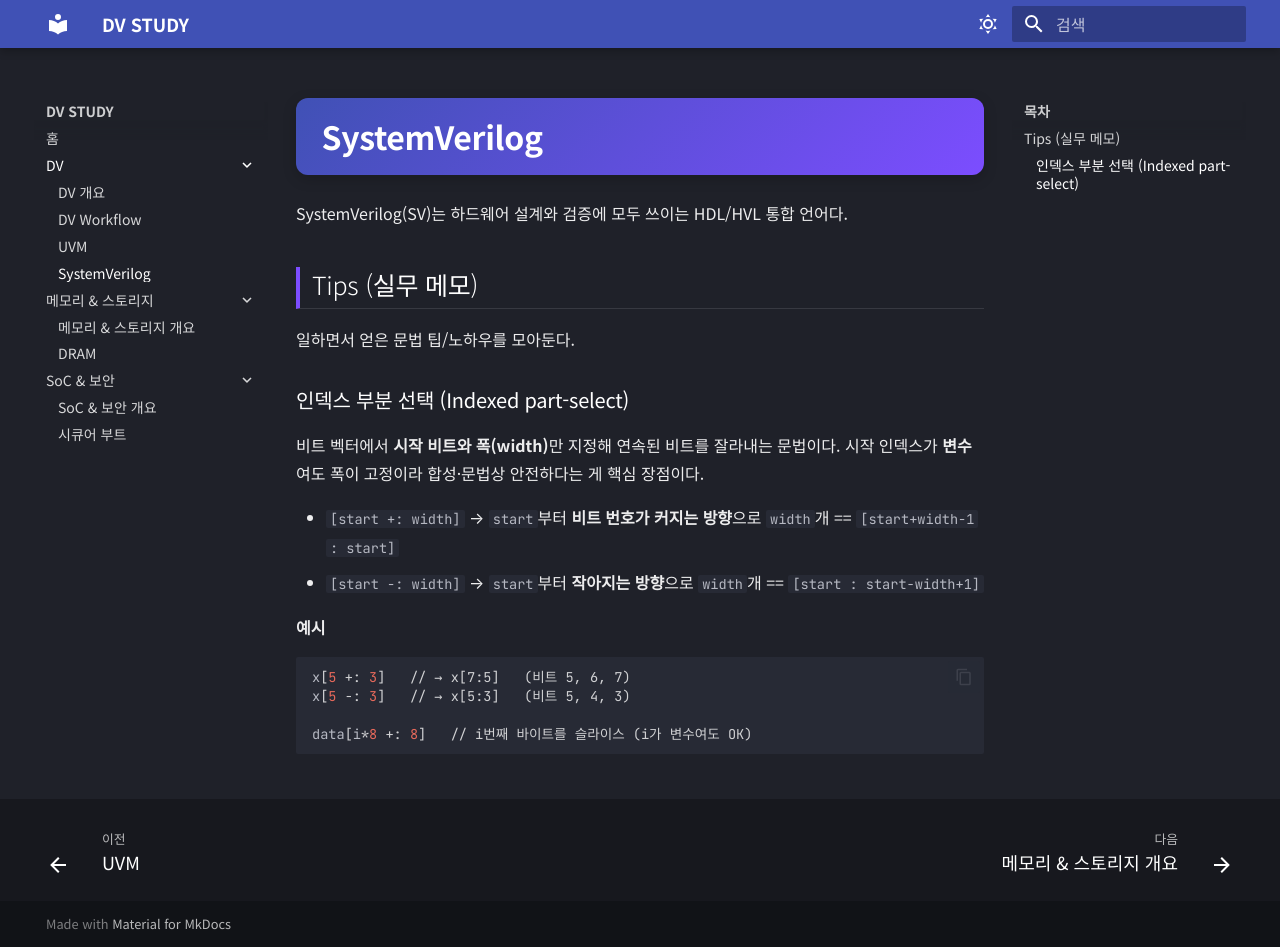
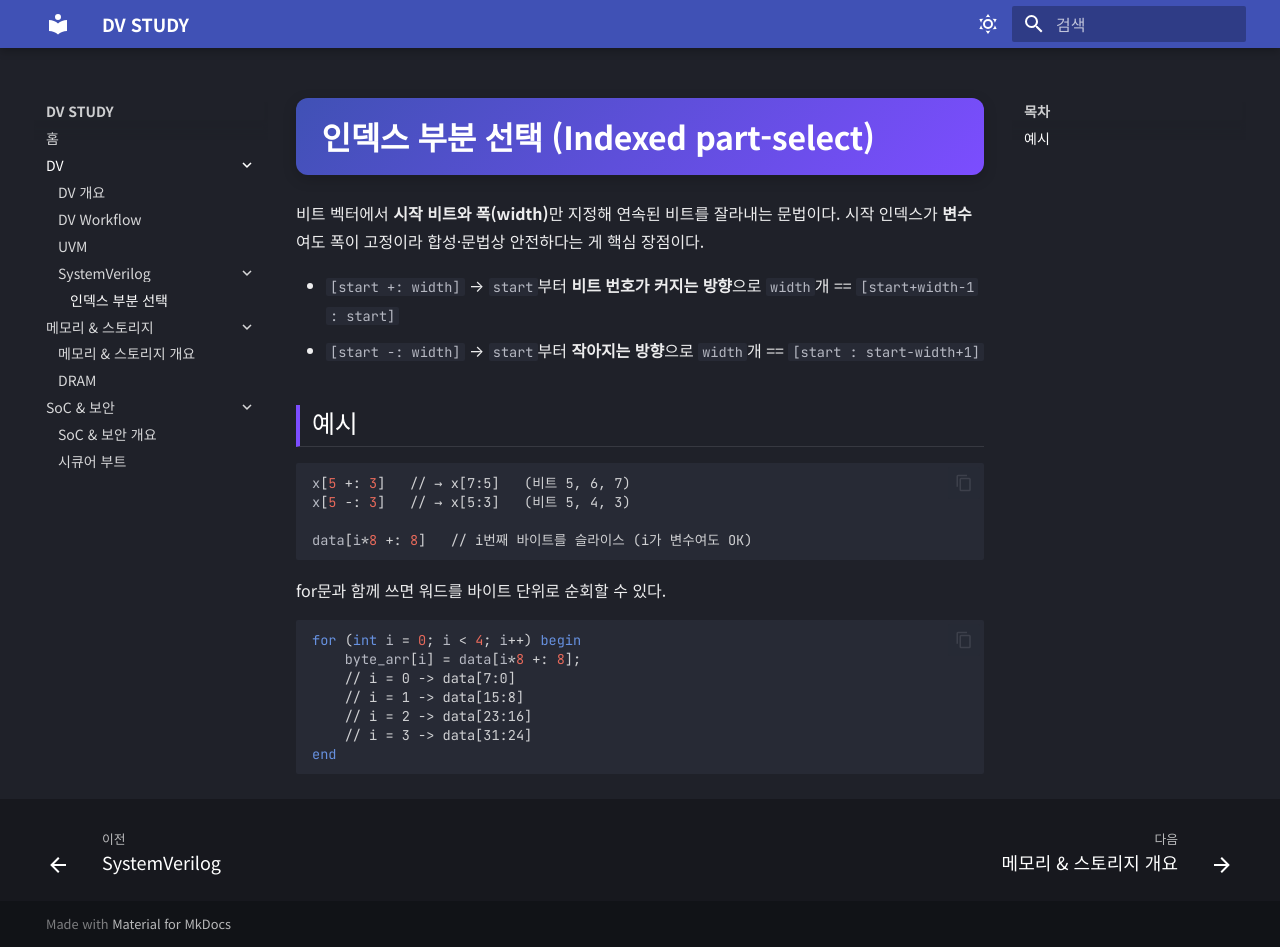
Before and after one commit to jaewoo9912/JDVS, an MkDocs documentation site: the page built from docs/dv/sv/indexed-part-select.md, in a window 1280 px wide and 947 px high. Built offline with MkDocs 1.6.1 and Material for MkDocs 9.7.7, drawn with Linux system fonts in a browser that asks for light colours.

Commit message:
[+] Edit sv contents

````diff
--- a/docs/dv/sv.md
+++ b/docs/dv/sv/indexed-part-select.md
@@ -1,12 +1,4 @@
-# SystemVerilog
-
-SystemVerilog(SV)는 하드웨어 설계와 검증에 모두 쓰이는 HDL/HVL 통합 언어다.
-
-## Tips (실무 메모)
-
-일하면서 얻은 문법 팁/노하우를 모아둔다.
-
-### 인덱스 부분 선택 (Indexed part-select)
+# 인덱스 부분 선택 (Indexed part-select)
 
 비트 벡터에서 **시작 비트와 폭(width)**만 지정해 연속된 비트를 잘라내는 문법이다.
 시작 인덱스가 **변수**여도 폭이 고정이라 합성·문법상 안전하다는 게 핵심 장점이다.
@@ -14,7 +6,7 @@ SystemVerilog(SV)는 하드웨어 설계와 검증에 모두 쓰이는 HDL/HVL
 - `[start +: width]` → `start`부터 **비트 번호가 커지는 방향**으로 `width`개 == `[start+width-1 : start]`
 - `[start -: width]` → `start`부터 **작아지는 방향**으로 `width`개 == `[start : start-width+1]`
 
-**예시**
+## 예시
 
 ```systemverilog
 x[5 +: 3]   // → x[7:5]   (비트 5, 6, 7)
@@ -22,3 +14,15 @@ x[5 -: 3]   // → x[5:3]   (비트 5, 4, 3)
 
 data[i*8 +: 8]   // i번째 바이트를 슬라이스 (i가 변수여도 OK)
 ```
+
+for문과 함께 쓰면 워드를 바이트 단위로 순회할 수 있다.
+
+```systemverilog
+for (int i = 0; i < 4; i++) begin
+    byte_arr[i] = data[i*8 +: 8];
+    // i = 0 -> data[7:0]
+    // i = 1 -> data[15:8]
+    // i = 2 -> data[23:16]
+    // i = 3 -> data[31:24]
+end
+```
--- a/mkdocs.yml
+++ b/mkdocs.yml
@@ -66,7 +66,9 @@ nav:
       - dv/intro.md                 # DV 폴더를 누르면 열리는 대표(개요) 페이지
       - DV Workflow: dv/workflow.md
       - UVM: dv/uvm.md
-      - SystemVerilog: dv/sv.md
+      - SystemVerilog:
+          - dv/sv/index.md
+          - 인덱스 부분 선택: dv/sv/indexed-part-select.md
   - 메모리 & 스토리지:
       - memory-storage/intro.md
       - DRAM: memory-storage/dram.md
````
Also changed, not shown: docs/dv/intro.md (+1 -1 lines), docs/dv/sv/index.md (added, +9 -0 lines).
